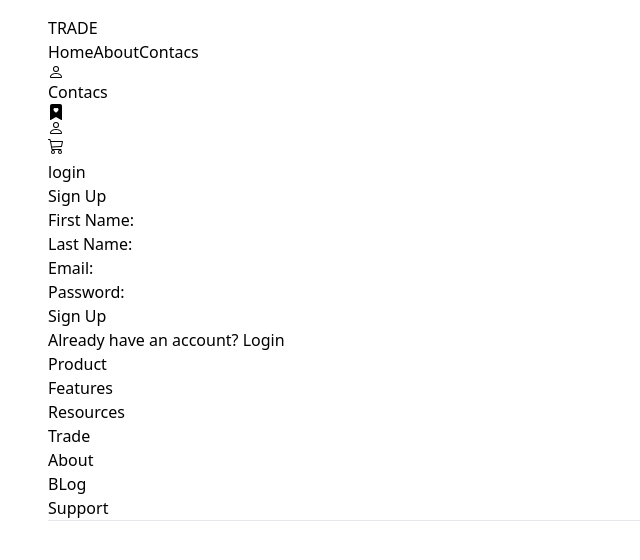
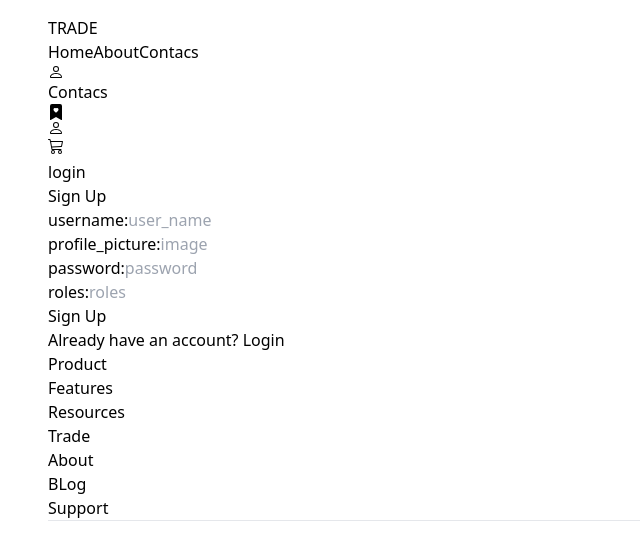
Before and after one commit to Bisinle/EcoMart, a React (Vite) app in the folder client/: page /signup in a window 1280 px wide. Shown: the top 560 px of the page, without its empty margins (0-640 px from the left). Built offline with nearby package versions, Linux system fonts and the light colour scheme.

Commit message:
fixed the form  submitting issue

```diff
--- a/client/src/components/Signup.jsx
+++ b/client/src/components/Signup.jsx
@@ -3,30 +3,41 @@ import axios from "axios";
 import { Link } from "react-router-dom";
 
 const SignUp = () => {
-  const [firstName, setFirstName] = useState("");
-  const [lastName, setLastName] = useState("");
-  const [email, setEmail] = useState("");
-  const [password, setPassword] = useState("");
   const [error, setError] = useState(null);
+  const [FormObject, setFormObject] = useState({
+    user_name: "",
+    profile_picture: "",
+    password: "",
+    roles: "",
+  });
 
-  const handleSignUp = async (e) => {
-    e.preventDefault();
+  function formObjectCreator(e) {
+    const { name, value } = e.target;
+    setFormObject((prev) => {
+      return { ...prev, [name]: value };
+    });
+  }
+  console.log(FormObject);
 
-    try {
-      // Adjusted payload to send correct data
-      const response = await axios.post("/signup", {
-        user_name: `${firstName} ${lastName}`,
-        password,
-        profile_picture: "", // You may add profile picture logic here
-        roles: "", // You may add roles logic here
-      });
-
-      console.log("User registered:", response.data);
-    } catch (error) {
-      console.error("Signup failed:", error);
-      setError("Signup failed. Please try again.");
-    }
-  };
+  function handleSignUp(e) {
+    // e.preventDefault();
+    console.log("Albert");
+    //   fetch(`http://127.0.0.1:5555/signup`, {
+    //     method: "POST",
+    //     headers: {
+    //       "Content-Type": "application/json",
+    //     },
+    //     body: JSON.stringify({
+    //       FormObject,
+    //     }),
+    //   })
+    //     .then((res) => {
+    //       res.json();
+    //     })
+    //     .then((data) => {
+    //       console.log(data);
+    //     });
+  }
 
   return (
     <div className="min-h-screen flex flex-col justify-center items-center bg-gray-100">
@@ -34,49 +45,54 @@ const SignUp = () => {
         <h2 className="text-2xl mb-4">Sign Up</h2>
         <form onSubmit={handleSignUp}>
           <div className="mb-4">
-            <label className="block mb-2">First Name:</label>
+            <label className="block mb-2">username:</label>
             <input
               type="text"
-              value={firstName}
-              onChange={(e) => setFirstName(e.target.value)}
+              value={FormObject.user_name}
+              onChange={formObjectCreator}
               className="w-full p-2 border rounded"
+              placeholder="user_name"
+              name="user_name"
               required
             />
           </div>
           <div className="mb-4">
-            <label className="block mb-2">Last Name:</label>
+            <label className="block mb-2">profile_picture:</label>
             <input
               type="text"
-              value={lastName}
-              onChange={(e) => setLastName(e.target.value)}
+              value={FormObject.profile_picture}
+              onChange={formObjectCreator}
+              name="profile_picture"
               className="w-full p-2 border rounded"
+              placeholder="image"
               required
             />
           </div>
           <div className="mb-4">
-            <label className="block mb-2">Email:</label>
+            <label className="block mb-2">password:</label>
             <input
-              type="email"
-              value={email}
-              onChange={(e) => setEmail(e.target.value)}
+              type="password"
+              value={FormObject.password}
+              onChange={formObjectCreator}
+              name="password"
               className="w-full p-2 border rounded"
+              placeholder="password"
               required
             />
           </div>
           <div className="mb-4">
-            <label className="block mb-2">Password:</label>
+            <label className="block mb-2">roles:</label>
             <input
-              type="password"
-              value={password}
-              onChange={(e) => setPassword(e.target.value)}
+              type="roles"
+              value={FormObject.roles}
+              placeholder="roles"
+              onChange={formObjectCreator}
               className="w-full p-2 border rounded"
               required
+              name="roles"
             />
           </div>
-          <button
-            type="submit"
-            className="w-full bg-blue-600 text-white p-2 rounded hover:bg-blue-700"
-          >
+          <button className="w-full bg-blue-600 text-white p-2 rounded hover:bg-blue-700">
             Sign Up
           </button>
         </form>
```
